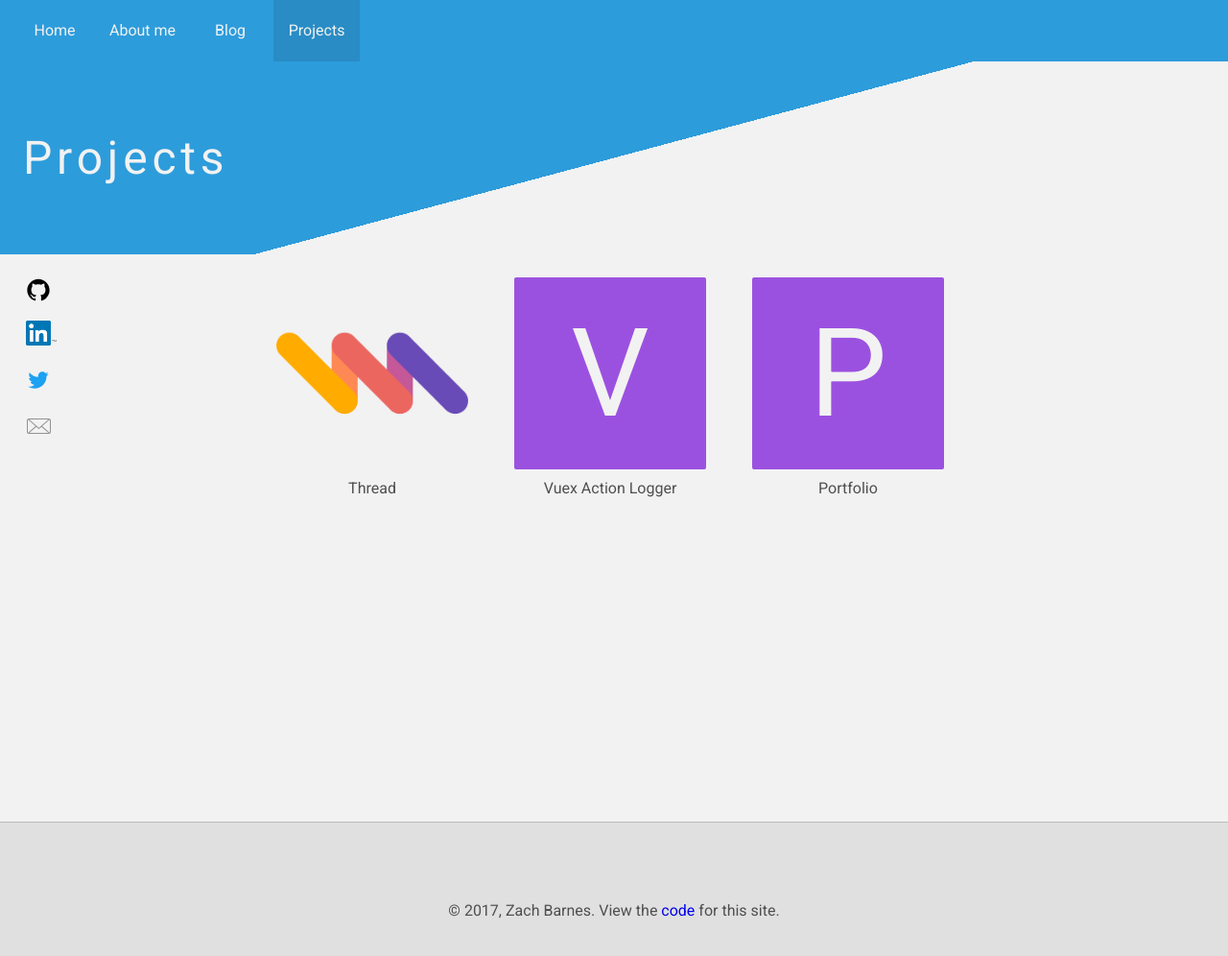
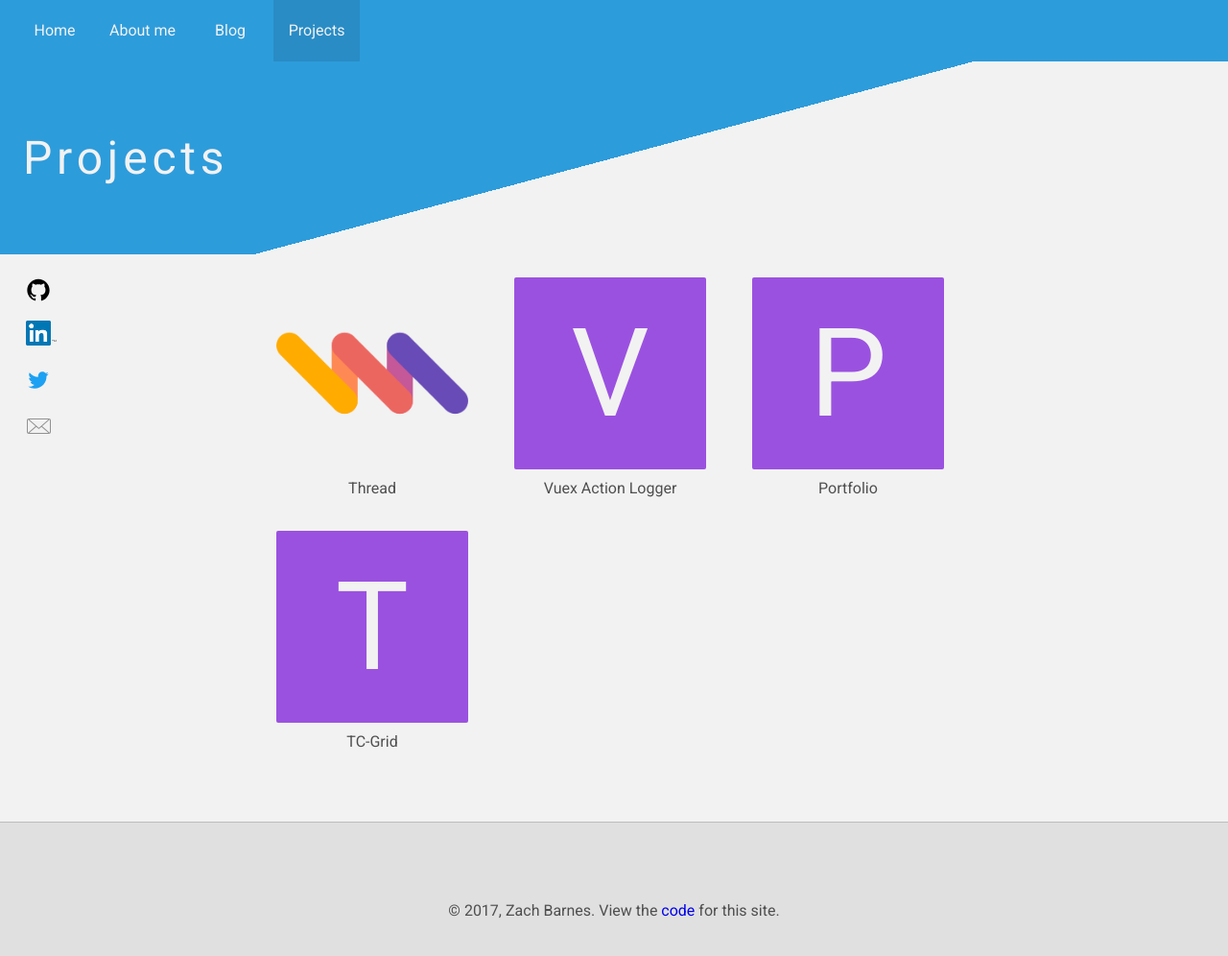
Before and after one commit to Zacharias3690/Portfolio, a Jekyll site: the page built from projects.html, in a window 1280 px wide and 1041 px high. Shown: the top 996 px of the window at 96% size. Built offline with Jekyll 4.4.1, drawn with Linux system fonts in a browser that asks for light colours.

Commit message:
Add tc-grid to project list Add more vertical space between projects

```diff
--- a/_config.yml
+++ b/_config.yml
@@ -50,3 +50,5 @@ projects:
     url: https://github.com/Zacharias3690/vuex-action-logger
   - name: Portfolio
     url: https://github.com/Zacharias3690/Portfolio
+  - name: TC-Grid
+    url: https://github.com/ThirdCornerLLC/tc-grid
--- a/_sass/components/_project.scss
+++ b/_sass/components/_project.scss
@@ -9,6 +9,7 @@ $project-size-mobile: 100px;
 .project {
   margin-left: $spacing / 2;
   margin-right: $spacing / 2;
+  margin-bottom: $spacing;
   width: $project-size-mobile;
 
   @media screen and (min-width: $bp-mobile) {
```
Also changed, not shown: 1 other file.
